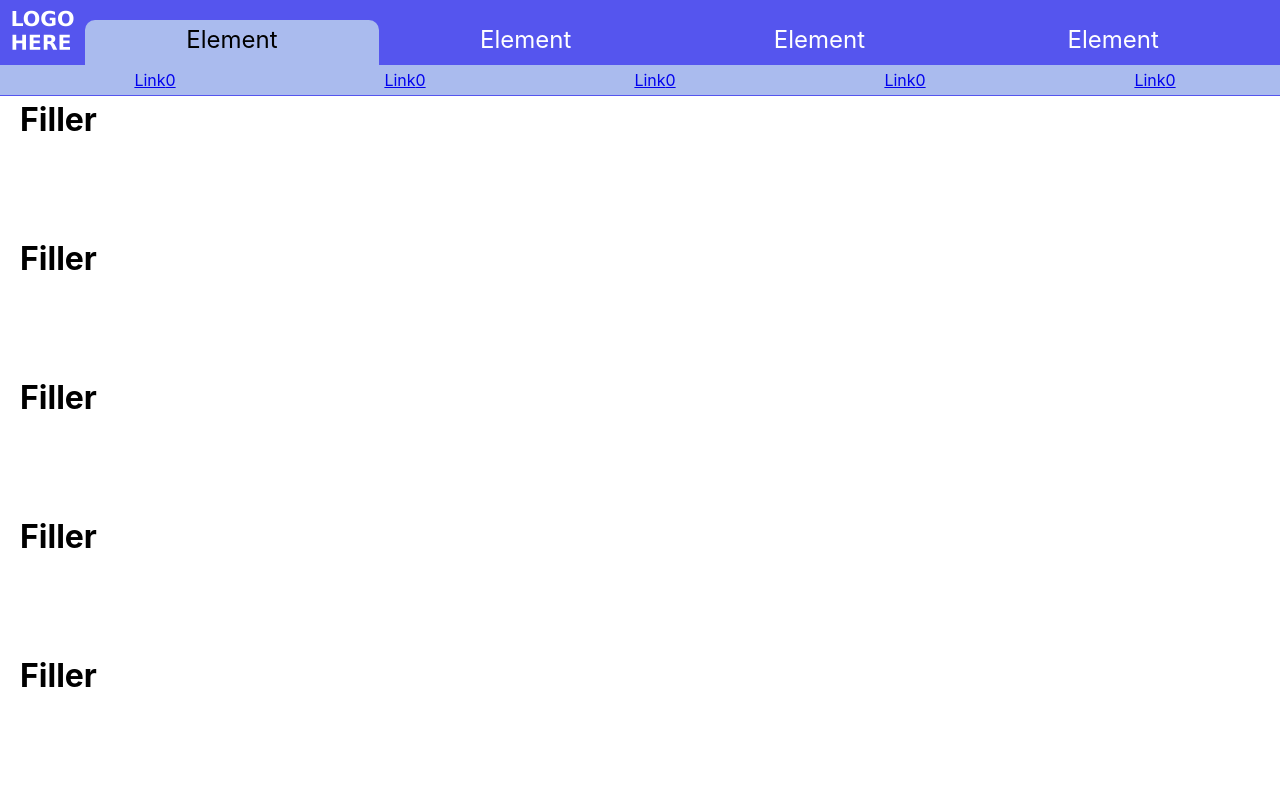
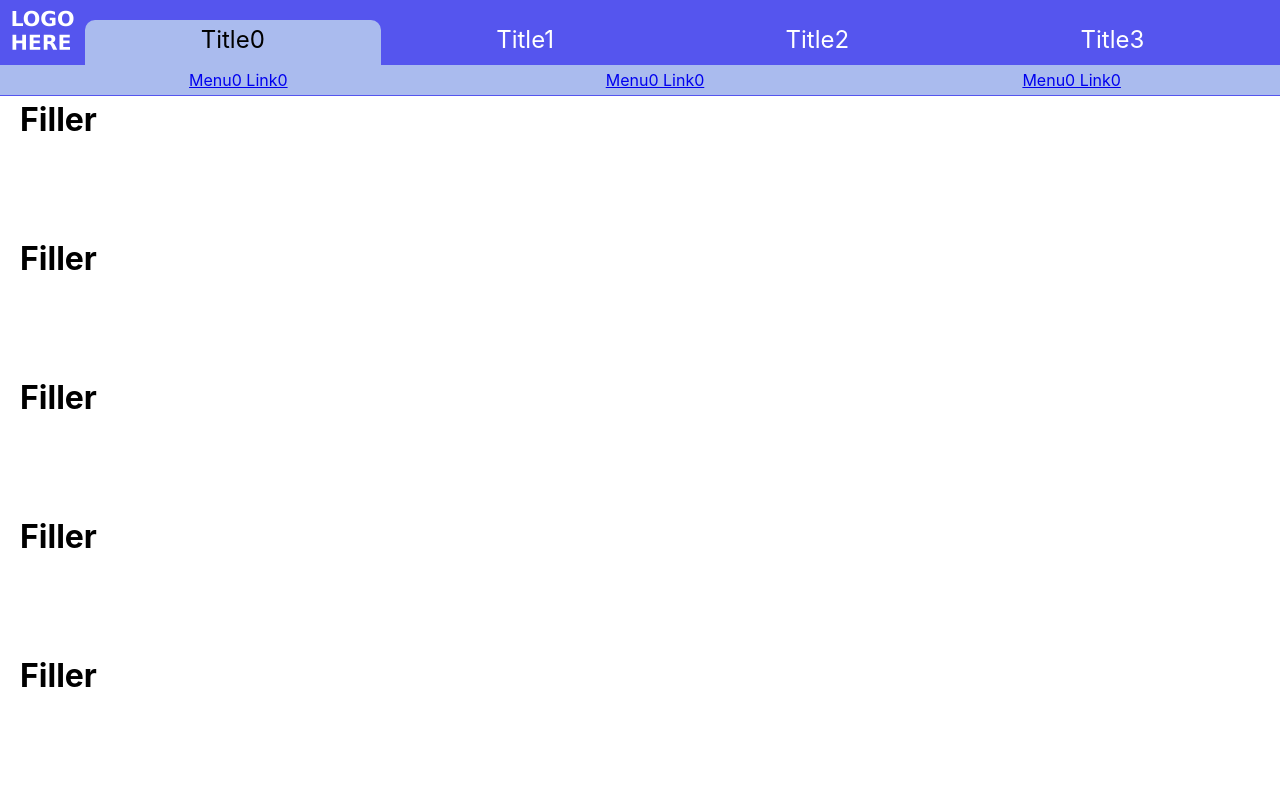
Before and after one commit to digitalents-ictbeginners/website, a React (Create React App) app: page / in a window 1280 px wide. Shown: the top 799 px of the page. Built offline with nearby package versions, Linux system fonts and the light colour scheme.

Commit message:
put navigation data into json file and set up loading system

```diff
--- a/src/App.js
+++ b/src/App.js
@@ -1,5 +1,6 @@
 import React, { Component } from 'react';
 import './App.css';
+import navData from "./navData.json";
 import SideBar from "./components/SideBar";
 import Content from "./components/Content";
 import TopNavBar from "./components/TopNavBar";
@@ -47,7 +48,7 @@ class App extends Component {
   }
 
   render() {
-    const navComponent = this.state.mobile ? <SideBar parent={this}/> : <TopNavBar />
+    const navComponent = this.state.mobile ? <SideBar parent={this}/> : <TopNavBar data={navData.topNav}/>
     return (
       <div className="App">
         {navComponent}
--- a/src/components/SubNavBar.js
+++ b/src/components/SubNavBar.js
@@ -2,14 +2,18 @@ import React from "react";
 import "./SubNavBar.css";
 
 class SubNavBar extends React.Component {
+    constructor(props){
+        super(props);
+    }
     render(){
+        const links = this.props.data.map(e => {
+            return (
+                <div><a href={e.link}>{e.name}</a></div>
+            )
+        });
         return (
             <div className="subNavBar">
-                <div><a href="link">Link{this.props.index}</a></div>
-                <div><a href="link">Link{this.props.index}</a></div>
-                <div><a href="link">Link{this.props.index}</a></div>
-                <div><a href="link">Link{this.props.index}</a></div>
-                <div><a href="link">Link{this.props.index}</a></div>
+                {links}
             </div>
         );
     }
--- a/src/components/TopNavBar.js
+++ b/src/components/TopNavBar.js
@@ -6,29 +6,27 @@ import SubNavBar from "./SubNavBar";
 import logo from "../imgs/logo_placeholder.png";
 
 class TopNavBar extends React.Component {
-    constructor(){
-        super();
-        this.subNavBars = [
-            <SubNavBar index={0}/>,
-            <SubNavBar index={1}/>,
-            <SubNavBar index={2}/>,
-            <SubNavBar index={3}/>
-        ];
+    constructor(props){
+        super(props);
         this.state = {
             openIndex: 0
         }
+        console.log(this.props.data);
     }
     render(){
+        const navElements = [];
+        const subNavBars = [];
+        this.props.data.forEach(e => {
+            navElements.push(<TopNavBarElement key={e.id} parent={this} index={e.id} openid={this.state.openIndex} title={e.title}/>);
+            subNavBars.push(<SubNavBar data={e.subLinks}/>);
+        });
         return (
             <div className="topNavBar">
             <img src={logo} alt="" width="64px" />
                 <div className="navElementContainer">
-                    <TopNavBarElement parent={this} index={0} openid={this.state.openIndex}/>
-                    <TopNavBarElement parent={this} index={1} openid={this.state.openIndex}/>
-                    <TopNavBarElement parent={this} index={2} openid={this.state.openIndex}/>
-                    <TopNavBarElement parent={this} index={3} openid={this.state.openIndex}/>
+                    {navElements}
                 </div>
-                {this.subNavBars[this.state.openIndex]}
+                {subNavBars[this.state.openIndex]}
             </div>
         );
     }
--- a/src/components/TopNavBarElement.js
+++ b/src/components/TopNavBarElement.js
@@ -19,7 +19,7 @@ class TopNavBarElement extends React.Component {
         const openClass = this.props.index === this.props.openid ? "tnbElem tnbElemOpen" : "tnbElem tnbElemClosed";
         return (
             <div onMouseEnter={this.handleHover} className={openClass}>
-                Element
+                {this.props.title}
             </div>
         );
     }
--- /dev/null
+++ b/src/navData.json
@@ -0,0 +1,22 @@
+{"topNav": [
+    {"id": 0, "title": "Title0", "subLinks": [
+        {"id": 0, "name": "Menu0 Link0", "link": "linkhere"},
+        {"id": 1, "name": "Menu0 Link0", "link": "linkhere"},
+        {"id": 2, "name": "Menu0 Link0", "link": "linkhere"}
+    ]},
+    {"id": 1, "title": "Title1", "subLinks": [
+        {"id": 0, "name": "Menu1 Link0", "link": "linkhere"},
+        {"id": 1, "name": "Menu1 Link1", "link": "linkhere"},
+        {"id": 2, "name": "Menu1 Link2", "link": "linkhere"}
+    ]},
+    {"id": 2, "title": "Title2", "subLinks": [
+        {"id": 0, "name": "Menu2 Link0", "link": "linkhere"},
+        {"id": 1, "name": "Menu2 Link1", "link": "linkhere"},
+        {"id": 2, "name": "Menu2 Link2", "link": "linkhere"}
+    ]},
+    {"id": 3, "title": "Title3", "subLinks": [
+        {"id": 0, "name": "Menu3 Link0", "link": "linkhere"},
+        {"id": 1, "name": "Menu3 Link1", "link": "linkhere"},
+        {"id": 2, "name": "Menu3 Link2", "link": "linkhere"}
+    ]}
+]}
```
